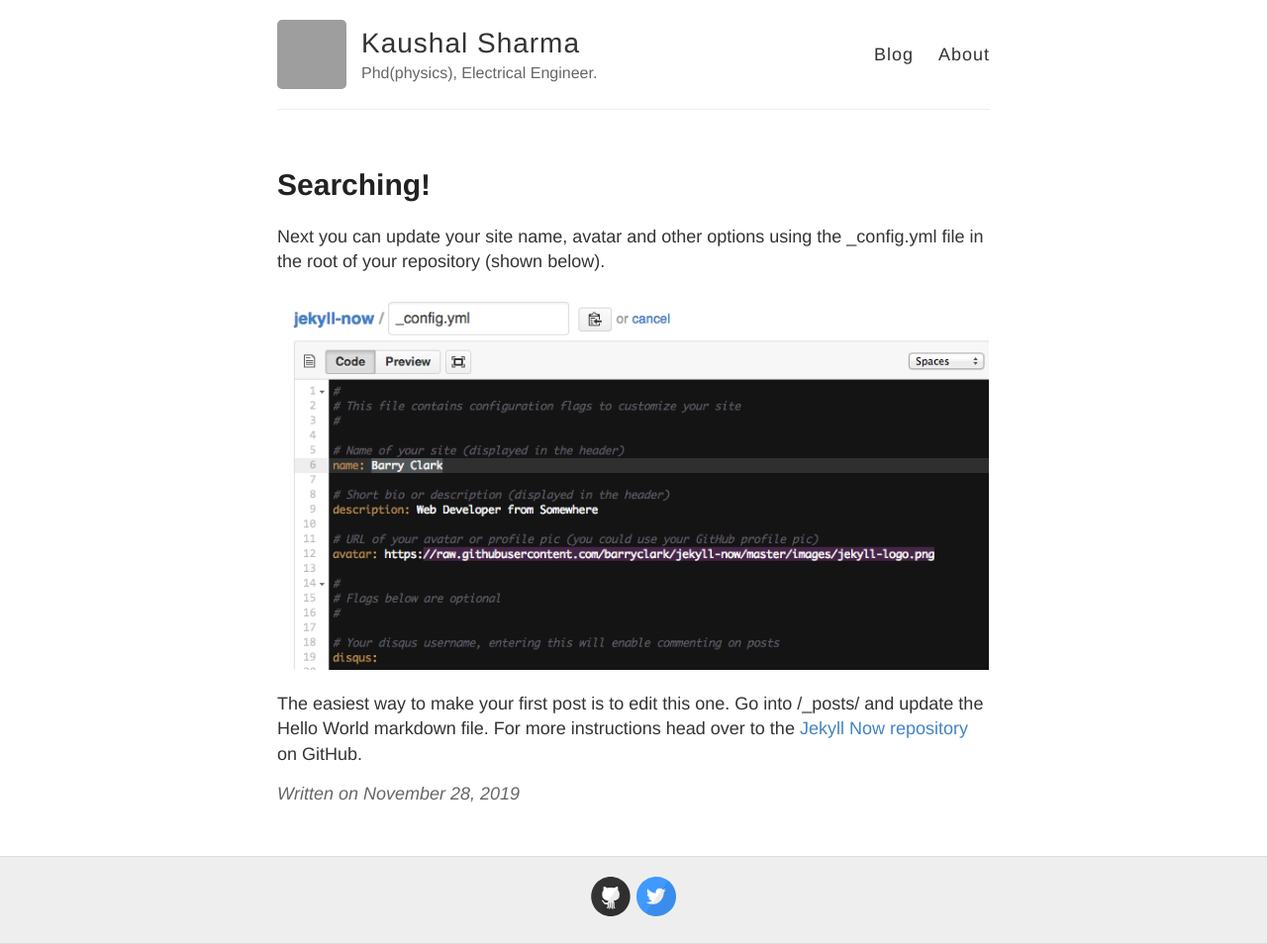
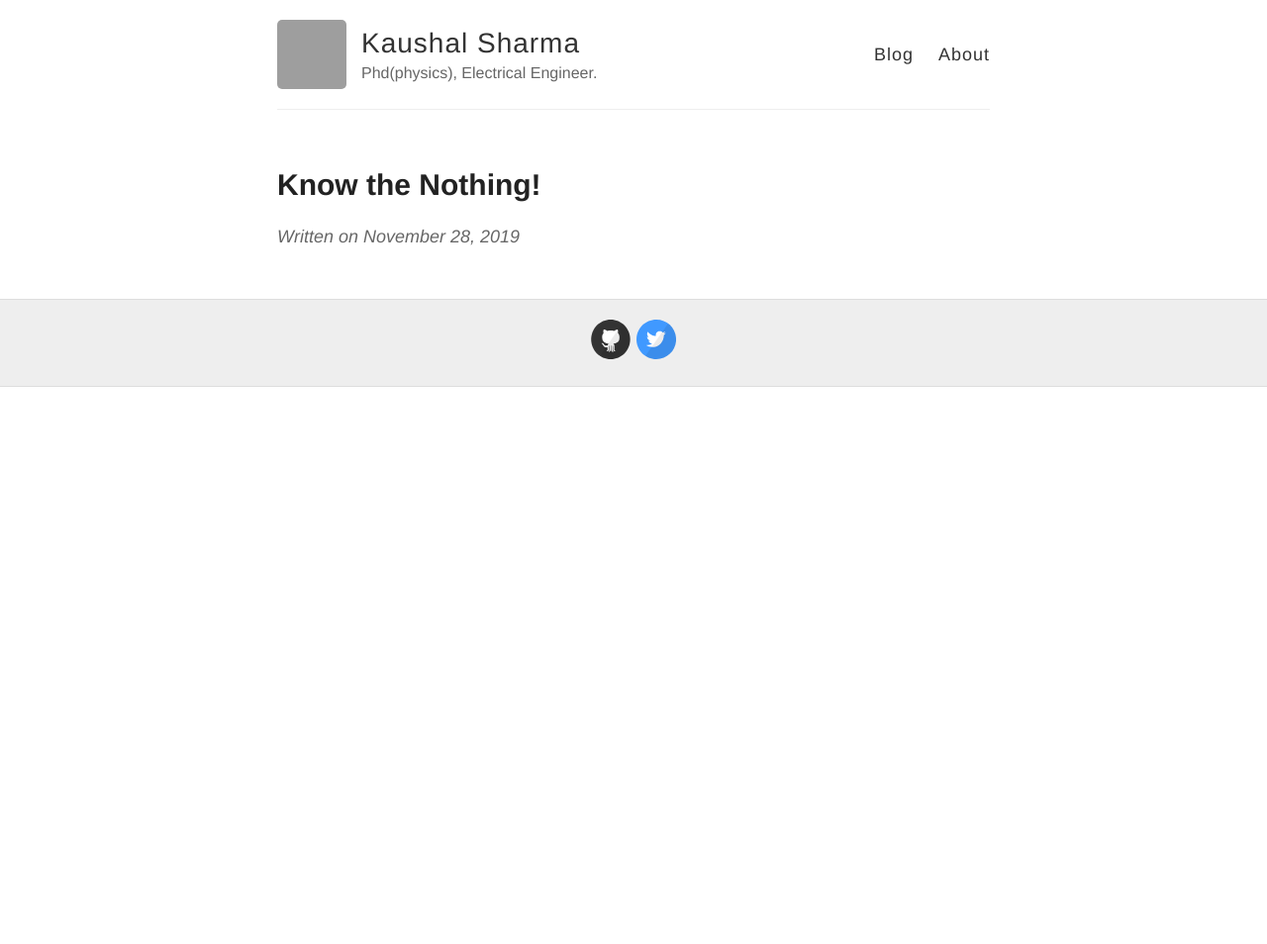
Before and after one commit to KaushalSharmaMd/KaushalSharmaMd.github.io, a Jekyll site: the page built from _posts/2019-11-28-searching.md, in a window 1280 px wide. Shown: the whole page at 99% size. Built offline with Jekyll 4.4.1, drawn with Linux system fonts in a browser that asks for light colours; after the commit the page ends 900 px from its top, so only the background shows below that; grey boxes are pictures that could not be loaded.

Commit message:
Update 2019-11-28-searching.md

```diff
--- a/_posts/2019-11-28-searching.md
+++ b/_posts/2019-11-28-searching.md
@@ -1,10 +1,4 @@
 ---
 layout: post
-title: Searching!
+title: Know the Nothing!
 ---
-
-Next you can update your site name, avatar and other options using the _config.yml file in the root of your repository (shown below).
-
-![_config.yml]({{ site.baseurl }}/images/config.png)
-
-The easiest way to make your first post is to edit this one. Go into /_posts/ and update the Hello World markdown file. For more instructions head over to the [Jekyll Now repository](https://github.com/barryclark/jekyll-now) on GitHub.
```
